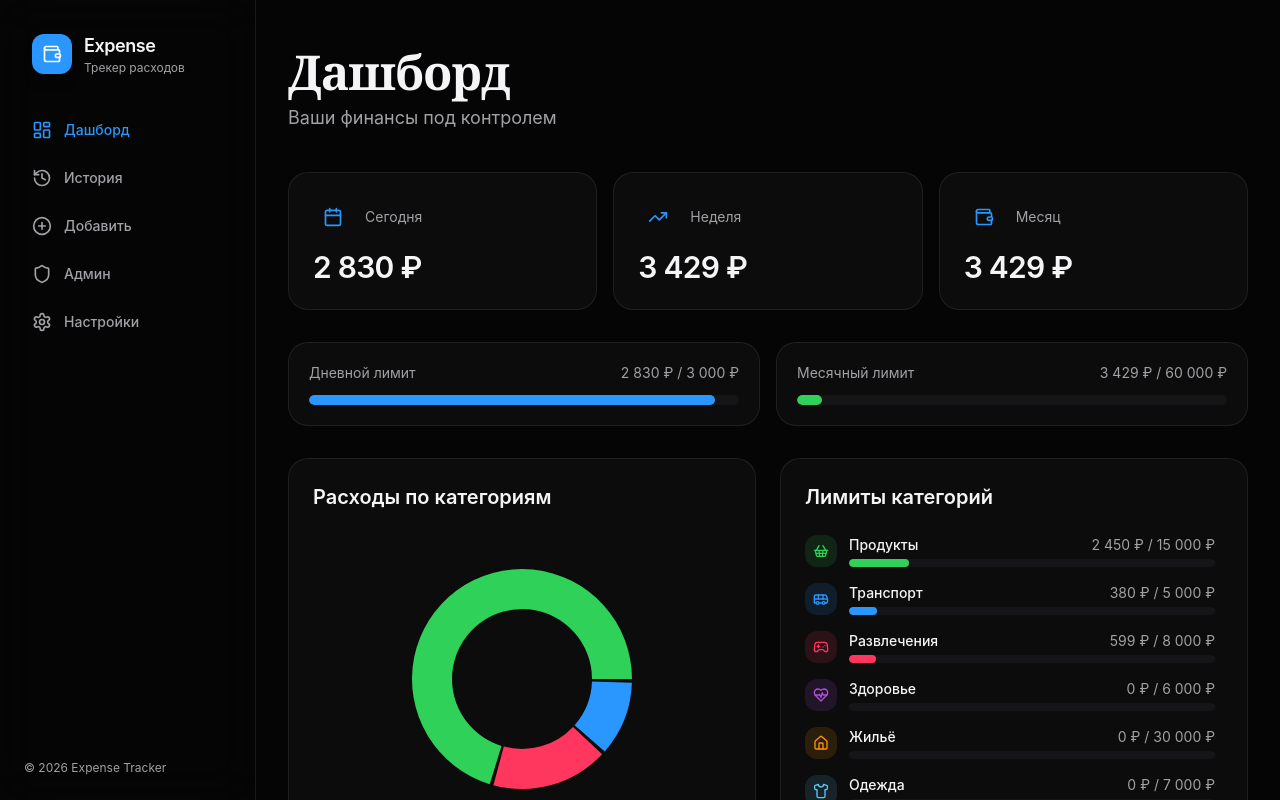
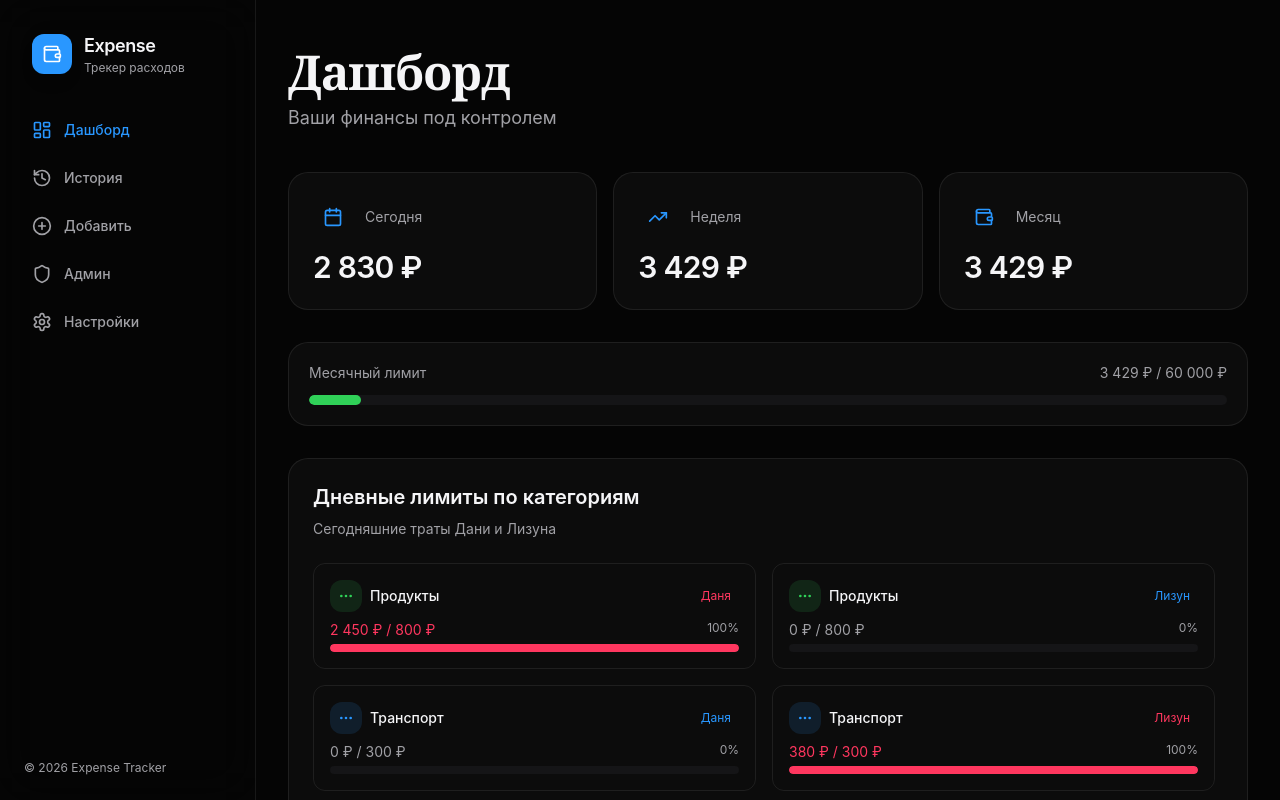
Before and after one commit to dzakrevsky/stoptrati, a React (Vite) app: page / in a window 1280 px wide. Shown: the top 800 px of the page. Built offline with nearby package versions, Linux system fonts and the light colour scheme.

Commit message:
Replace global daily limit with per-category per-person daily limits

```diff
--- a/src/pages/Admin.tsx
+++ b/src/pages/Admin.tsx
@@ -13,6 +13,8 @@ import { useAppStore } from '@/store/useAppStore';
 import CategoryIcon, { availableIcons } from '@/components/CategoryIcon';
 import { cn } from '@/lib/utils';
 import { formatAmount } from '@/utils/format';
+import { PEOPLE } from '@/types';
+import type { Person } from '@/types';
 
 type Tab = 'categories' | 'types' | 'limits';
 
@@ -63,11 +65,17 @@ export default function Admin() {
 
   const handleAddCategory = () => {
     if (!newCategoryName.trim()) return;
+    const budgetLimit = Number(newCategoryLimit) || 0;
+    const defaultDaily = Math.max(100, Math.round(budgetLimit / 30 / PEOPLE.length));
     addCategory({
       name: newCategoryName.trim(),
       color: newCategoryColor,
       icon: newCategoryIcon,
-      budgetLimit: Number(newCategoryLimit) || 0,
+      budgetLimit,
+      dailyLimits: {
+        'Даня': defaultDaily,
+        'Лизун': defaultDaily,
+      } as Record<Person, number>,
     });
     setNewCategoryName('');
     setNewCategoryLimit('10000');
@@ -391,8 +399,9 @@ export default function Admin() {
       )}
 
       {activeTab === 'limits' && (
-        <div className="glass-card p-6 animate-fade-in-up stagger-2">
-          <h2 className="text-lg font-semibold mb-6">Лимиты по категориям</h2>
+        <div className="space-y-6 animate-fade-in-up stagger-2">
+          <div className="glass-card p-6">
+            <h2 className="text-lg font-semibold mb-6">Месячные лимиты по категориям</h2>
             <div className="grid grid-cols-1 md:grid-cols-2 gap-4">
               {categories.map((category) => (
                 <div
@@ -421,6 +430,50 @@ export default function Admin() {
               ))}
             </div>
           </div>
+
+          <div className="glass-card p-6">
+            <h2 className="text-lg font-semibold mb-2">Дневные лимиты по категориям и людям</h2>
+            <p className="text-sm text-[var(--apple-muted)] mb-6">
+              Укажите, сколько Даня и Лизун могут потратить в день в каждой категории
+            </p>
+            <div className="space-y-4">
+              {categories.map((category) => (
+                <div
+                  key={category.id}
+                  className="p-4 rounded-xl bg-[var(--apple-surface-2)]/50 border border-[var(--apple-border)]"
+                >
+                  <div className="flex items-center gap-3 mb-4">
+                    <CategoryIcon icon={category.icon} color={category.color} size="sm" />
+                    <span className="font-medium">{category.name}</span>
+                  </div>
+                  <div className="grid grid-cols-1 sm:grid-cols-2 gap-4">
+                    {PEOPLE.map((person) => (
+                      <div key={person}>
+                        <label className="block text-sm text-[var(--apple-muted)] mb-1">{person}</label>
+                        <div className="flex items-center gap-2">
+                          <input
+                            type="number"
+                            value={category.dailyLimits[person] ?? 0}
+                            onChange={(e) =>
+                              updateCategory(category.id, {
+                                dailyLimits: {
+                                  ...category.dailyLimits,
+                                  [person]: Number(e.target.value) || 0,
+                                },
+                              })
+                            }
+                            className="apple-input text-right"
+                          />
+                          <span className="text-[var(--apple-muted)]">{settings.currency}</span>
+                        </div>
+                      </div>
+                    ))}
+                  </div>
+                </div>
+              ))}
+            </div>
+          </div>
+        </div>
       )}
     </div>
   );
--- a/src/pages/Dashboard.tsx
+++ b/src/pages/Dashboard.tsx
@@ -7,6 +7,8 @@ import ExpenseCard from '@/components/ExpenseCard';
 import CategoryIcon from '@/components/CategoryIcon';
 import { formatAmount } from '@/utils/format';
 import { getStartOfDay, getStartOfWeek, getStartOfMonth } from '@/utils/format';
+import { PEOPLE } from '@/types';
+import type { Person } from '@/types';
 
 export default function Dashboard() {
   const { expenses, categories, settings, deleteExpense } = useAppStore();
@@ -59,9 +61,39 @@ export default function Dashboard() {
     return categoryData.filter((c) => c.value > c.limit);
   }, [categoryData]);
 
-  const dailyPercent = Math.min((stats.dayTotal / settings.dailyLimit) * 100, 100);
+  const dailyLimitData = useMemo(() => {
+    const today = getStartOfDay();
+    return categories.flatMap((category) =>
+      PEOPLE.map((person) => {
+        const spent = expenses
+          .filter(
+            (e) =>
+              e.categoryId === category.id &&
+              e.person === person &&
+              new Date(e.date) >= today
+          )
+          .reduce((sum, e) => sum + e.amount, 0);
+        const limit = category.dailyLimits[person] ?? 0;
+        return {
+          categoryId: category.id,
+          categoryName: category.name,
+          categoryColor: category.color,
+          person,
+          spent,
+          limit,
+          isOver: spent > limit,
+          percent: limit > 0 ? Math.min((spent / limit) * 100, 100) : 0,
+        };
+      })
+    );
+  }, [categories, expenses]);
+
+  const overDailyLimits = useMemo(
+    () => dailyLimitData.filter((d) => d.isOver),
+    [dailyLimitData]
+  );
+
   const monthlyPercent = Math.min((stats.monthTotal / settings.monthlyLimit) * 100, 100);
-  const isDailyOver = stats.dayTotal > settings.dailyLimit;
   const isMonthlyOver = stats.monthTotal > settings.monthlyLimit;
 
   const statCards = [
@@ -97,28 +129,7 @@ export default function Dashboard() {
         ))}
       </div>
 
-      <div className="grid grid-cols-1 md:grid-cols-2 gap-4 mb-8 animate-fade-in-up stagger-4">
-        <div className="glass-card p-5">
-          <div className="flex justify-between items-center mb-3">
-            <span className="text-sm text-[var(--apple-muted)]">Дневной лимит</span>
-            <span className={isDailyOver ? 'text-[var(--apple-danger)] font-medium' : 'text-[var(--apple-muted)] text-sm'}>
-              {formatAmount(stats.dayTotal, settings.currency)} / {formatAmount(settings.dailyLimit, settings.currency)}
-            </span>
-          </div>
-          <div className="h-2.5 rounded-full bg-[var(--apple-surface-2)] overflow-hidden">
-            <div
-              className="h-full rounded-full transition-all duration-500"
-              style={{
-                width: `${dailyPercent}%`,
-                backgroundColor: isDailyOver ? 'var(--apple-danger)' : 'var(--apple-accent)',
-              }}
-            />
-          </div>
-          {isDailyOver && (
-            <p className="mt-2 text-xs text-[var(--apple-danger)]">Дневной лимит превышен</p>
-          )}
-        </div>
-        <div className="glass-card p-5">
+      <div className="glass-card p-5 mb-8 animate-fade-in-up stagger-4">
         <div className="flex justify-between items-center mb-3">
           <span className="text-sm text-[var(--apple-muted)]">Месячный лимит</span>
           <span className={isMonthlyOver ? 'text-[var(--apple-danger)] font-medium' : 'text-[var(--apple-muted)] text-sm'}>
@@ -138,9 +149,52 @@ export default function Dashboard() {
           <p className="mt-2 text-xs text-[var(--apple-danger)]">Месячный лимит превышен</p>
         )}
       </div>
+
+      <div className="glass-card p-6 mb-8 animate-fade-in-up stagger-4">
+        <h2 className="text-xl font-semibold mb-2">Дневные лимиты по категориям</h2>
+        <p className="text-sm text-[var(--apple-muted)] mb-6">Сегодняшние траты Дани и Лизуна</p>
+        <div className="grid grid-cols-1 md:grid-cols-2 gap-4 max-h-80 overflow-y-auto pr-2">
+          {dailyLimitData.map((item) => (
+            <div
+              key={`${item.categoryId}-${item.person}`}
+              className="p-4 rounded-xl bg-[var(--apple-surface-2)]/50 border border-[var(--apple-border)]"
+            >
+              <div className="flex items-center justify-between mb-2">
+                <div className="flex items-center gap-2">
+                  <CategoryIcon icon={item.categoryColor} color={item.categoryColor} size="sm" />
+                  <span className="font-medium text-sm">{item.categoryName}</span>
+                </div>
+                <span
+                  className={`text-xs px-2 py-0.5 rounded-full ${
+                    item.isOver
+                      ? 'bg-[var(--apple-danger)]/10 text-[var(--apple-danger)]'
+                      : 'bg-[var(--apple-accent)]/10 text-[var(--apple-accent)]'
+                  }`}
+                >
+                  {item.person}
+                </span>
+              </div>
+              <div className="flex justify-between text-sm mb-1">
+                <span className={item.isOver ? 'text-[var(--apple-danger)]' : 'text-[var(--apple-muted)]'}>
+                  {formatAmount(item.spent, settings.currency)} / {formatAmount(item.limit, settings.currency)}
+                </span>
+                <span className="text-[var(--apple-muted)] text-xs">{Math.round(item.percent)}%</span>
+              </div>
+              <div className="h-2 rounded-full bg-[var(--apple-surface-2)] overflow-hidden">
+                <div
+                  className="h-full rounded-full transition-all duration-500"
+                  style={{
+                    width: `${item.percent}%`,
+                    backgroundColor: item.isOver ? 'var(--apple-danger)' : item.categoryColor,
+                  }}
+                />
+              </div>
+            </div>
+          ))}
+        </div>
       </div>
 
-      {(overBudgetCategories.length > 0 || isDailyOver || isMonthlyOver) && (
+      {(overBudgetCategories.length > 0 || overDailyLimits.length > 0 || isMonthlyOver) && (
         <div className="glass-card p-4 mb-8 border-[var(--apple-danger)]/30 bg-[var(--apple-danger)]/5 animate-fade-in-up stagger-4">
           <div className="flex items-start gap-3">
             <AlertCircle className="w-5 h-5 text-[var(--apple-danger)] mt-0.5" />
@@ -148,7 +202,13 @@ export default function Dashboard() {
               <p className="font-medium text-[var(--apple-danger)]">Превышен лимит</p>
               <p className="text-sm text-[var(--apple-muted)]">
                 {[
-                  ...(isDailyOver ? ['дневной'] : []),
+                  ...(overDailyLimits.length > 0
+                    ? [
+                        `дневные: ${overDailyLimits
+                          .map((d) => `${d.categoryName} (${d.person})`)
+                          .join(', ')}`,
+                      ]
+                    : []),
                   ...(isMonthlyOver ? ['месячный'] : []),
                   ...(overBudgetCategories.length > 0
                     ? [`категории: ${overBudgetCategories.map((c) => c.name).join(', ')}`]
--- a/src/pages/Settings.tsx
+++ b/src/pages/Settings.tsx
@@ -99,28 +99,13 @@ export default function Settings() {
               <Gauge className="w-5 h-5 text-[var(--apple-warning)]" />
             </div>
             <div>
-              <h2 className="font-semibold">Лимиты</h2>
+              <h2 className="font-semibold">Месячный лимит</h2>
               <p className="text-sm text-[var(--apple-muted)]">
-                Дневной и месячный лимит расходов
+                Общий месячный лимит расходов
               </p>
             </div>
           </div>
-          <div className="grid grid-cols-1 sm:grid-cols-2 gap-4">
-            <div>
-              <label className="block text-sm text-[var(--apple-muted)] mb-1">Дневной лимит</label>
-              <div className="flex items-center gap-2">
-                <input
-                  type="number"
-                  value={settings.dailyLimit}
-                  onChange={(e) => updateSettings({ dailyLimit: Number(e.target.value) || 0 })}
-                  className="apple-input"
-                />
-                <span className="text-[var(--apple-muted)]">{settings.currency}</span>
-              </div>
-            </div>
-            <div>
-              <label className="block text-sm text-[var(--apple-muted)] mb-1">Месячный лимит</label>
-              <div className="flex items-center gap-2">
+          <div className="flex items-center gap-2 max-w-xs">
             <input
               type="number"
               value={settings.monthlyLimit}
@@ -129,8 +114,9 @@ export default function Settings() {
             />
             <span className="text-[var(--apple-muted)]">{settings.currency}</span>
           </div>
-            </div>
-          </div>
+          <p className="mt-3 text-sm text-[var(--apple-muted)]">
+            Дневные лимиты настраиваются в админ-панели отдельно для каждой категории и каждого человека.
+          </p>
         </div>
 
         <div className="glass-card p-6 animate-fade-in-up stagger-4 border-[var(--apple-danger)]/30">
--- a/src/store/useAppStore.ts
+++ b/src/store/useAppStore.ts
@@ -1,17 +1,18 @@
 import { create } from 'zustand';
 import { persist } from 'zustand/middleware';
-import type { Category, Expense, ExpenseType, Settings } from '@/types';
+import type { Category, Expense, ExpenseType, Settings, Person } from '@/types';
+import { PEOPLE } from '@/types';
 
 const generateId = () => Math.random().toString(36).substring(2, 10);
 
 const defaultCategories: Category[] = [
-  { id: 'cat-1', name: 'Продукты', color: '#30d158', icon: 'ShoppingBasket', budgetLimit: 15000 },
-  { id: 'cat-2', name: 'Транспорт', color: '#2997ff', icon: 'Bus', budgetLimit: 5000 },
-  { id: 'cat-3', name: 'Развлечения', color: '#ff375f', icon: 'Gamepad2', budgetLimit: 8000 },
-  { id: 'cat-4', name: 'Здоровье', color: '#af52de', icon: 'HeartPulse', budgetLimit: 6000 },
-  { id: 'cat-5', name: 'Жильё', color: '#ff9500', icon: 'Home', budgetLimit: 30000 },
-  { id: 'cat-6', name: 'Одежда', color: '#5ac8fa', icon: 'Shirt', budgetLimit: 7000 },
-  { id: 'cat-7', name: 'Прочее', color: '#8e8e93', icon: 'MoreHorizontal', budgetLimit: 3000 },
+  { id: 'cat-1', name: 'Продукты', color: '#30d158', icon: 'ShoppingBasket', budgetLimit: 15000, dailyLimits: { 'Даня': 800, 'Лизун': 800 } },
+  { id: 'cat-2', name: 'Транспорт', color: '#2997ff', icon: 'Bus', budgetLimit: 5000, dailyLimits: { 'Даня': 300, 'Лизун': 300 } },
+  { id: 'cat-3', name: 'Развлечения', color: '#ff375f', icon: 'Gamepad2', budgetLimit: 8000, dailyLimits: { 'Даня': 400, 'Лизун': 400 } },
+  { id: 'cat-4', name: 'Здоровье', color: '#af52de', icon: 'HeartPulse', budgetLimit: 6000, dailyLimits: { 'Даня': 300, 'Лизун': 300 } },
+  { id: 'cat-5', name: 'Жильё', color: '#ff9500', icon: 'Home', budgetLimit: 30000, dailyLimits: { 'Даня': 1000, 'Лизун': 1000 } },
+  { id: 'cat-6', name: 'Одежда', color: '#5ac8fa', icon: 'Shirt', budgetLimit: 7000, dailyLimits: { 'Даня': 500, 'Лизун': 500 } },
+  { id: 'cat-7', name: 'Прочее', color: '#8e8e93', icon: 'MoreHorizontal', budgetLimit: 3000, dailyLimits: { 'Даня': 200, 'Лизун': 200 } },
 ];
 
 const defaultTypes: ExpenseType[] = [
@@ -64,7 +65,23 @@ const initialState = {
   expenses: demoExpenses,
   categories: defaultCategories,
   types: defaultTypes,
-  settings: { currency: '₽' as const, darkMode: true, dailyLimit: 3000, monthlyLimit: 60000 },
+  settings: { currency: '₽' as const, darkMode: true, monthlyLimit: 60000 },
+};
+
+const migrateCategoryDailyLimits = (categories: Category[]): Category[] => {
+  return categories.map((category) => {
+    if (category.dailyLimits && PEOPLE.every((p) => typeof category.dailyLimits[p] === 'number')) {
+      return category;
+    }
+    const defaultDaily = Math.max(100, Math.round(category.budgetLimit / 30 / PEOPLE.length));
+    return {
+      ...category,
+      dailyLimits: {
+        'Даня': category.dailyLimits?.['Даня'] ?? defaultDaily,
+        'Лизун': category.dailyLimits?.['Лизун'] ?? defaultDaily,
+      } as Record<Person, number>,
+    };
+  });
 };
 
 export const useAppStore = create<AppState>()(
@@ -118,6 +135,14 @@ export const useAppStore = create<AppState>()(
     }),
     {
       name: 'expense-tracker-storage',
+      version: 1,
+      migrate: (persistedState) => {
+        const state = persistedState as { categories?: Category[] };
+        if (state.categories) {
+          state.categories = migrateCategoryDailyLimits(state.categories);
+        }
+        return state;
+      },
     }
   )
 );
--- a/src/types/index.ts
+++ b/src/types/index.ts
@@ -4,6 +4,7 @@ export interface Category {
   color: string;
   icon: string;
   budgetLimit: number;
+  dailyLimits: Record<Person, number>;
 }
 
 export interface ExpenseType {
@@ -30,7 +31,6 @@ export interface Expense {
 export interface Settings {
   currency: '₽' | '$' | '€' | '₸';
   darkMode: boolean;
-  dailyLimit: number;
   monthlyLimit: number;
 }
 
```
Lines whose indentation alone changed are shown as unchanged.
